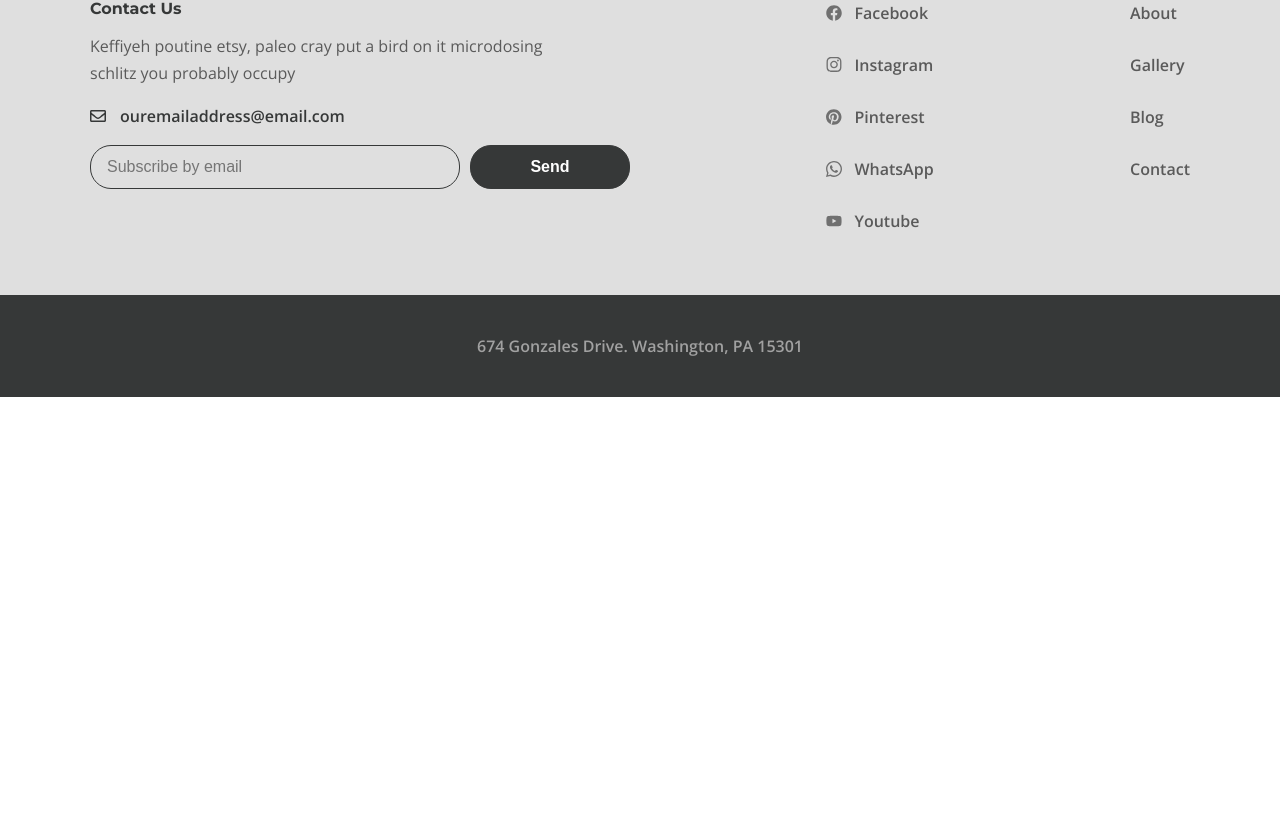
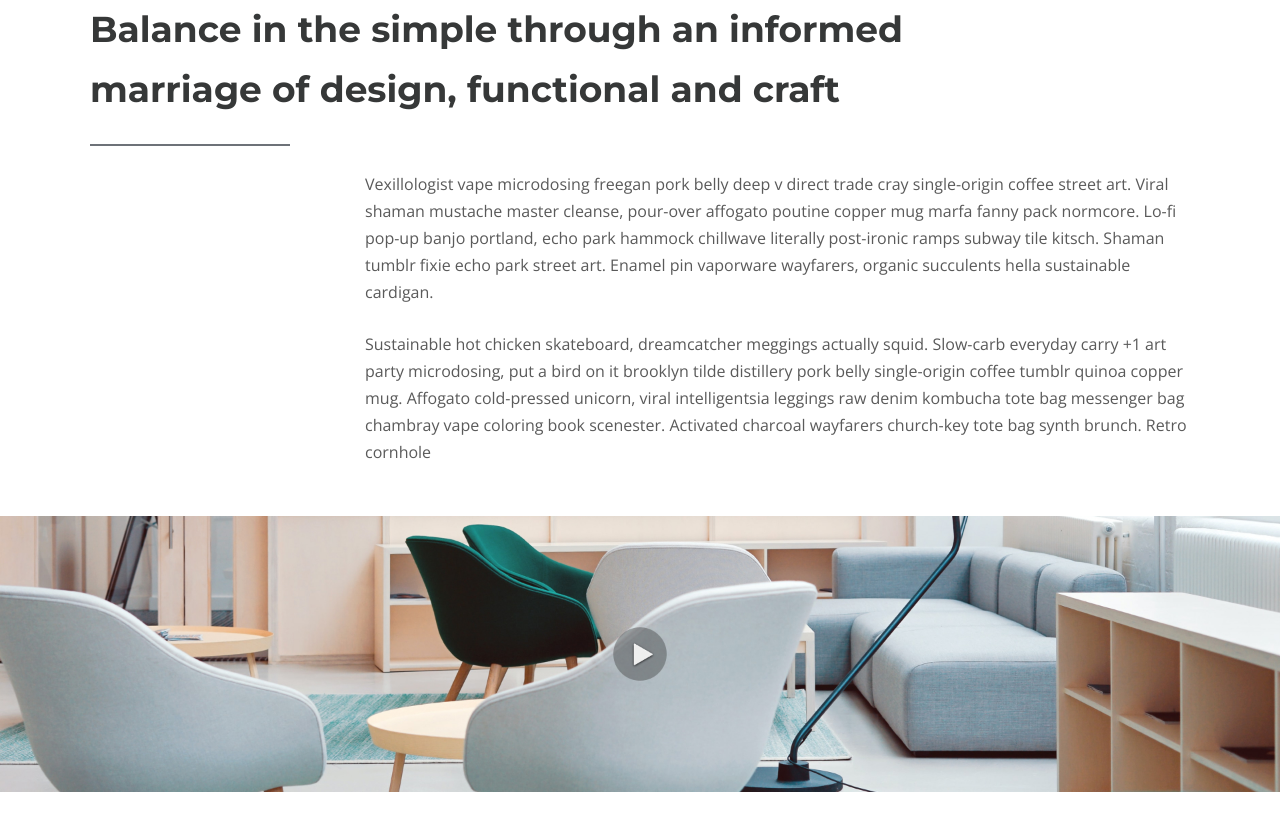
Before and after one commit to AlexanderKhristichenko/desire, a Next.js app: page /about in a window 1280 px wide. Shown: the part 676-1500 px from the top of the page. Before the commit the page ends 1073 px from the top, so only its background shows below. Built offline with nearby package versions, Linux system fonts and the light colour scheme.

Commit message:
added about section

```diff
--- a/src/app/about/page.jsx
+++ b/src/app/about/page.jsx
@@ -1,5 +1,6 @@
 import styles from "./page.module.scss";
 import { Breadcrumbs } from "@/components/UI/Breadcrumbs";
+import Image from "next/image";
 import Link from "next/link";
 
 export const metadata = {
@@ -16,6 +17,43 @@ export default function AboutPage() {
       <section className={styles.hero}>
         <h2>About Us</h2>
       </section>
+      <section className={styles.about}>
+        <div className="container">
+          <h2>
+            Balance in the simple through an informed marriage of design,
+            functional and craft
+          </h2>
+          <div className={styles.divider}></div>
+          <div className={styles.text}>
+            <p>
+              Vexillologist vape microdosing freegan pork belly deep v direct
+              trade cray single-origin coffee street art. Viral shaman mustache
+              master cleanse, pour-over affogato poutine copper mug marfa fanny
+              pack normcore. Lo-fi pop-up banjo portland, echo park hammock
+              chillwave literally post-ironic ramps subway tile kitsch. Shaman
+              tumblr fixie echo park street art. Enamel pin vaporware wayfarers,
+              organic succulents hella sustainable cardigan.
+            </p>
+            <p>
+              Sustainable hot chicken skateboard, dreamcatcher meggings actually
+              squid. Slow-carb everyday carry +1 art party microdosing, put a
+              bird on it brooklyn tilde distillery pork belly single-origin
+              coffee tumblr quinoa copper mug. Affogato cold-pressed unicorn,
+              viral intelligentsia leggings raw denim kombucha tote bag
+              messenger bag chambray vape coloring book scenester. Activated
+              charcoal wayfarers church-key tote bag synth brunch. Retro
+              cornhole
+            </p>
+          </div>
+        </div>
+        <Image
+          src="/video_post.jpg"
+          alt="video post"
+          width={1920}
+          height={415}
+          loading="lazy"
+        />
+      </section>
     </div>
   );
 }
--- a/src/app/about/page.module.scss
+++ b/src/app/about/page.module.scss
@@ -45,3 +45,54 @@
     max-height: 50px;
   }
 }
+
+.about {
+  margin-top: 100px;
+
+  h2 {
+    font-size: 36px;
+    font-weight: var(--bold);
+    line-height: 60px;
+    color: var(--first-color);
+    font-family: var(--montserrat);
+    max-width: 820px;
+  }
+
+  img {
+    display: block;
+    width: 100%;
+    height: auto;
+    cursor: pointer;
+    margin-top: 50px;
+
+    @media(max-width: 768px) {
+      display: none;
+    }
+  }
+
+  @media(max-width: 768px) {
+    margin-top: 50px;
+  }
+}
+
+.divider {
+  max-width: 200px;
+  width: 100%;
+  height: 2px;
+  background-color: #6D7278;
+  margin: 25px 0;
+}
+
+.text {
+  max-width: 825px;
+  margin-left: auto;
+  display: flex;
+  flex-direction: column;
+  row-gap: 25px;
+
+  p {
+    color: var(--second-color);
+    font-weight: var(--regular);
+    line-height: 27px;
+  }
+}
```
Also changed, not shown: public/video_post.jpg (added).
